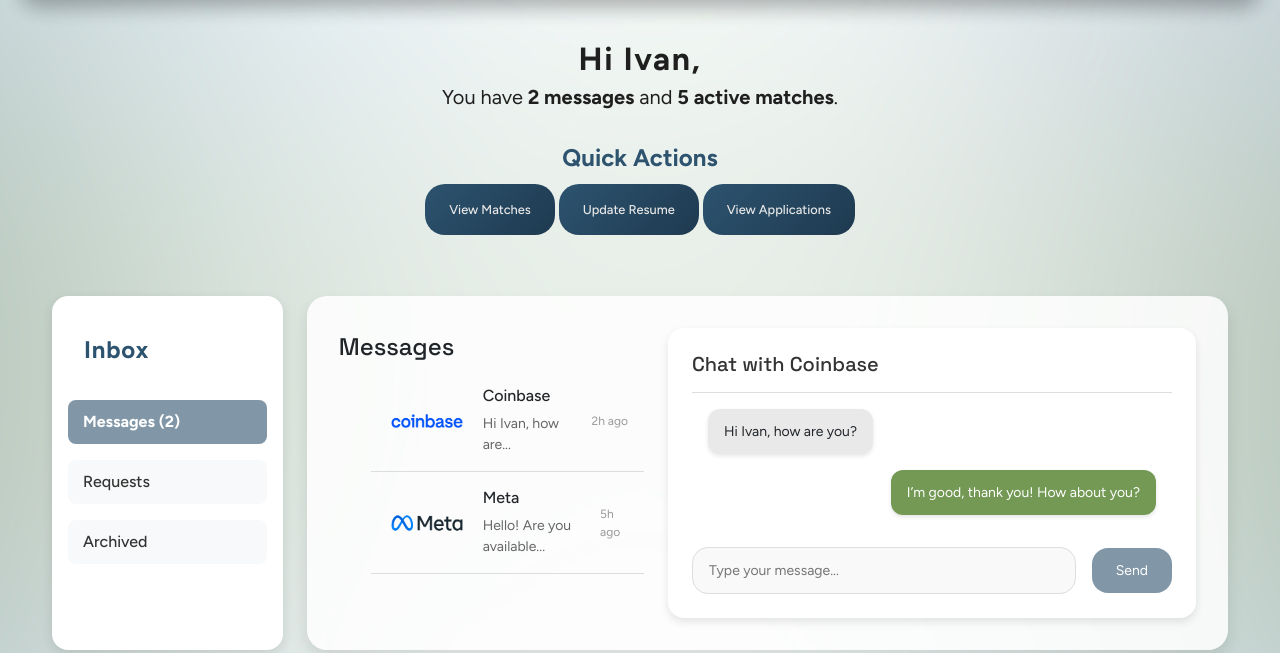
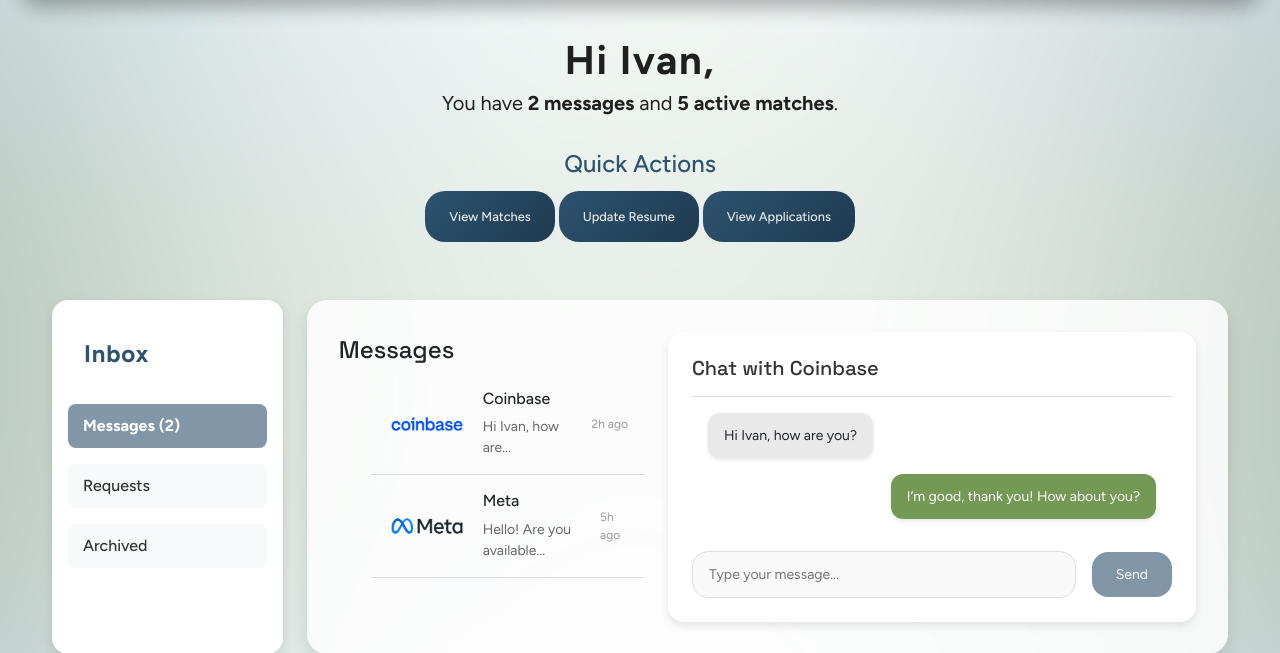
Before and after one commit to lawrence-ivan-reyes/prospera, a Flask app: page /inbox in a window 1280 px wide. Shown: the part 90-743 px from the top of the page. Run offline with Flask 3, Linux system fonts and the light colour scheme.

Commit message:
changed h2/h3 style on inbox page

```diff
--- a/static/inbox.css
+++ b/static/inbox.css
@@ -440,7 +440,7 @@
 }
 
 .quick-actions-notifications h2 {
-    font-size: 2rem;
+    font-size: 2.5rem;
     font-weight: bold;
     letter-spacing: 0.1rem;
     margin-bottom: 0.25rem;
@@ -453,7 +453,7 @@
 
 .quick-actions h3 {
     font-size: 1.5rem;
-    font-weight: bold;
+    font-weight: 500;
     margin-bottom: 0.75rem;
     color: #2d536f;
     margin-bottom: -2rem;
```
